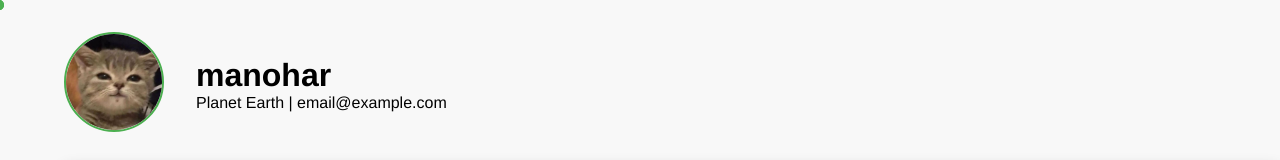
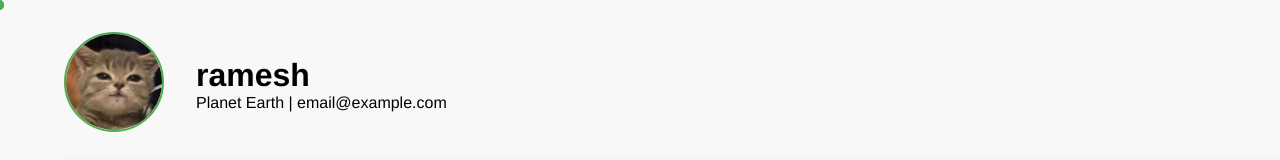
Before and after one commit to manoharchoudhary/github_actions_v1, a plain HTML site: page index.html in a window 1280 px wide. Shown: the top 160 px of the page. Drawn offline with Linux system fonts and the light colour scheme.

Commit message:
change name

```diff
--- a/index.html
+++ b/index.html
@@ -15,7 +15,7 @@
 			<img src="chill.jpeg" alt="Your Name" class="resume-headshot">
 		</div>
 		<div class="contact-info">
-			<h1>manohar</h1>
+			<h1>ramesh</h1>
 			<p>Planet Earth | email@example.com</p>
 		</div>
 	</div>
```
